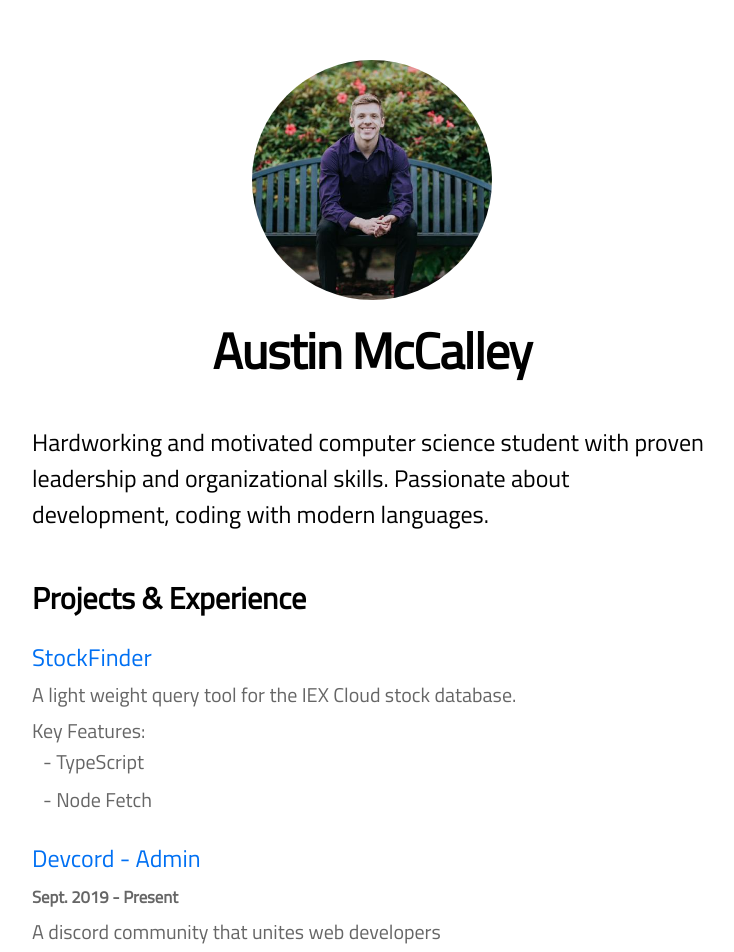
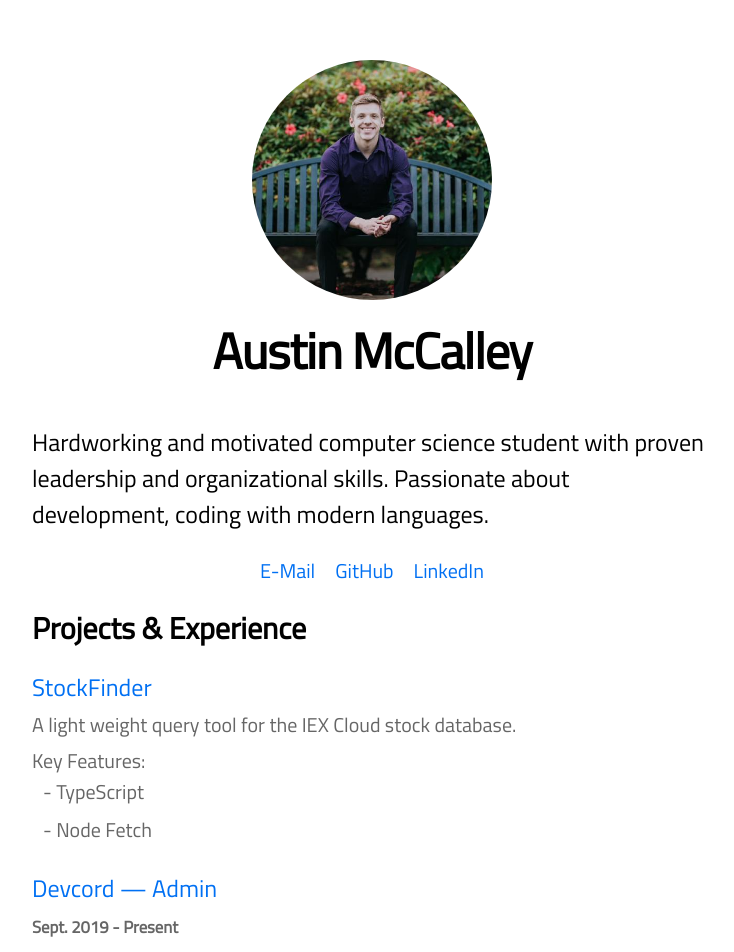
Before and after one commit to mcaustin1/austinmccalley, a Next.js app: page / in a window 1280 px wide. Shown: the top 952 px of the page, without its empty margins (268-1002 px from the left). Built offline with nearby package versions, Linux system fonts and the light colour scheme.

Commit message:
Contact and &mdash;

```diff
--- a/pages/index.js
+++ b/pages/index.js
@@ -11,12 +11,36 @@ export default function Home() {
       <Head>
         <title>{siteTitle}</title>
       </Head>
-      <section className={utilStyles.headingMd}>
-        <p>
-          Hardworking and motivated computer science student with proven
-          leadership and organizational skills. Passionate about development,
-          coding with modern languages.
-        </p>
+      <section className={`${utilStyles.headingMd}`}>
+        <div className={utilStyles.center}>
+          <p>
+            Hardworking and motivated computer science student with proven
+            leadership and organizational skills. Passionate about development,
+            coding with modern languages.
+          </p>
+        </div>
+        <div className={utilStyles.contact}>
+          <small className={utilStyles.lightText}>
+            <a
+              className={utilStyles.contactLink}
+              href="mailto:austin@austinmccalley.com"
+            >
+              E-Mail
+            </a>
+            <a
+              className={utilStyles.contactLink}
+              href="https://github.com/austinmccalley"
+            >
+              GitHub
+            </a>
+            <a
+              className={utilStyles.contactLink}
+              href="https://www.linkedin.com/in/austin-mccalley/"
+            >
+              LinkedIn
+            </a>
+          </small>
+        </div>
       </section>
 
       <section className={`${utilStyles.headingMd} ${utilStyles.padding1px}`}>
@@ -39,7 +63,7 @@ export default function Home() {
 
           <li className={utilStyles.listItem}>
             <Link href="https://discord.gg/devcord">
-              <a target="_blank">Devcord - Admin</a>
+              <a target="_blank">Devcord &mdash; Admin</a>
             </Link>
             <br />
             <small className={utilStyles.lightText}>
@@ -50,7 +74,9 @@ export default function Home() {
 
           <li className={utilStyles.listItem}>
             <Link href="https://htcolab.org/">
-              <a target="_blank">Diabetes Connect-A-Thon - Volunteer</a>
+              <a target="_blank">
+                Diabetes Connect-A-Thon &mdash; Volunteer Software Engineer
+              </a>
             </Link>
             <br />
             <small className={utilStyles.lightText}>
--- a/styles/utils.module.css
+++ b/styles/utils.module.css
@@ -54,11 +54,11 @@
 }
 
 .smallList > li {
-  text-indent:-5px;
+  text-indent: -5px;
 }
 
 .smallList > li:before {
-  content: "-  ";
+  content: '-  ';
   text-indent: -5px;
   margin-left: 0.4rem;
 }
@@ -75,3 +75,20 @@
 .bold {
   font-weight: bold;
 }
+
+.contact {
+  display: flex;
+  flex-direction: row;
+  align-items: center;
+  align-content: center;
+  justify-content: center;
+}
+
+.contactLink {
+  margin: 0.5rem;
+}
+
+.center {
+  display: flex;
+  align-items: center;
+}
```
